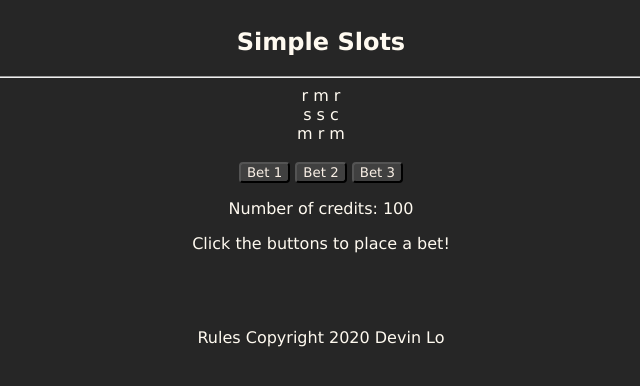
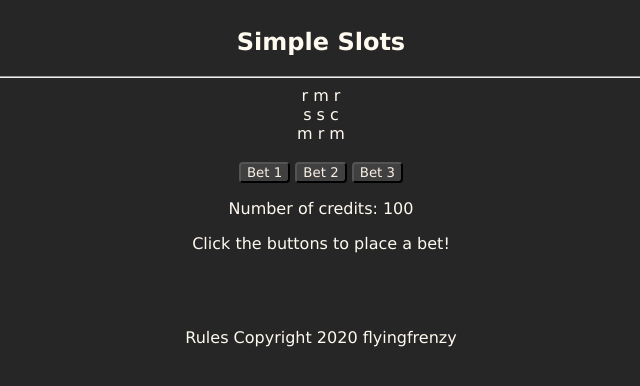
Before and after one commit to devin-lo/devin-lo.github.io, a plain HTML site: page simpleSlots.html in a window 1280 px wide. Shown: the full height of the page, 319-959 px from the left. Drawn offline with nearby package versions, Linux system fonts and the light colour scheme.

Commit message:
Update simpleSlots.html

```diff
--- a/simpleSlots.html
+++ b/simpleSlots.html
@@ -27,6 +27,6 @@
     <!-- https://stackoverflow.com/questions/29884654/button-that-refreshes-the-page-on-click -->
     <button id="newGame" onclick="window.location.reload();"> New Game </button><br /><br />
   </div>
-  <footer> <a>Rules</a> Copyright 2020 Devin Lo </footer>
+  <footer> <a>Rules</a> Copyright 2020 flyingfrenzy </footer>
 </body>
 </html>
```
